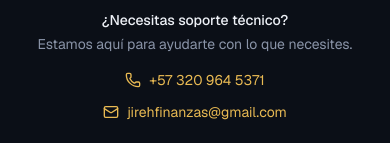
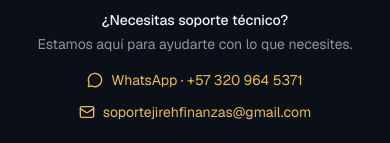
Before and after one commit to tuttodev/mis-finanzas, a Next.js app: page / in a window 390 px wide. Shown: the part 1980-2123 px from the top of the page. Built offline with nearby package versions, Linux system fonts and the light colour scheme; no server answers.

Commit message:
feat: replace phone link with WhatsApp and update support email address in login screen footer

```diff
--- a/src/components/auth/login-screen.tsx
+++ b/src/components/auth/login-screen.tsx
@@ -2,7 +2,7 @@
 
 import { useState } from 'react';
 import Image from 'next/image';
-import { ArrowRight, Check, Download, Loader2, Mail, Phone, Target, WalletCards } from 'lucide-react';
+import { ArrowRight, Check, Download, Loader2, Mail, MessageCircle, Target, WalletCards } from 'lucide-react';
 import { supabase } from '@/lib/supabase';
 import { Button } from '@/components/ui/button';
 
@@ -206,18 +206,20 @@ export function WelcomeScreen() {
           </p>
           <div className="mt-4 flex flex-col items-center justify-center gap-3 text-sm sm:flex-row sm:gap-5">
             <a
-              href="tel:+573209645371"
+              href="https://wa.me/573209645371?text=Hola%2C%20necesito%20soporte%20t%C3%A9cnico."
+              target="_blank"
+              rel="noreferrer"
               className="inline-flex items-center gap-2 text-primary transition-colors hover:text-primary/80"
             >
-              <Phone className="size-4" aria-hidden="true" />
-              +57 320 964 5371
+              <MessageCircle className="size-4" aria-hidden="true" />
+              WhatsApp · +57 320 964 5371
             </a>
             <a
-              href="mailto:jirehfinanzas@gmail.com"
+              href="mailto:soportejirehfinanzas@gmail.com"
               className="inline-flex items-center gap-2 text-primary transition-colors hover:text-primary/80"
             >
               <Mail className="size-4" aria-hidden="true" />
-              jirehfinanzas@gmail.com
+              soportejirehfinanzas@gmail.com
             </a>
           </div>
         </footer>
```
